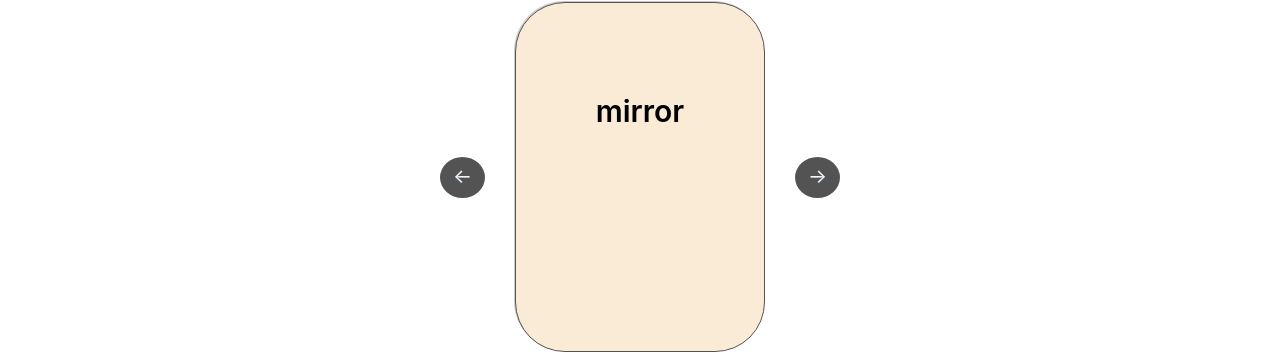
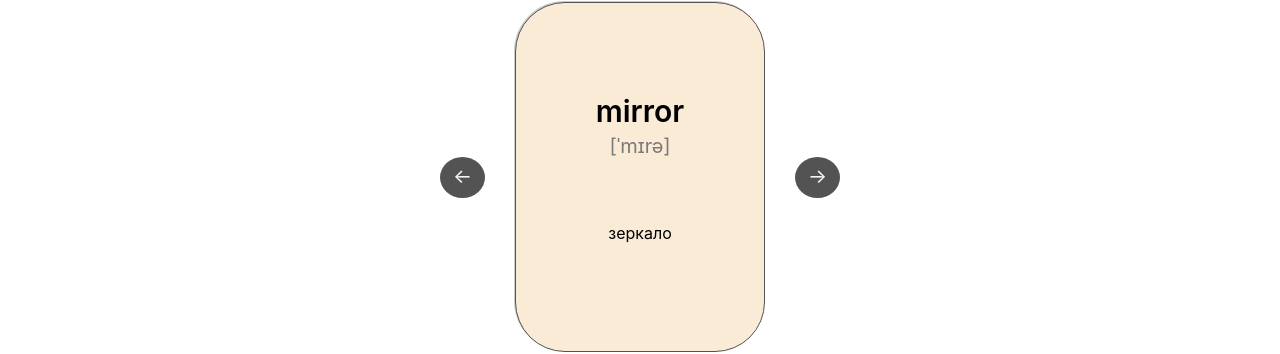
Before and after one commit to anna-shr/languageStudy, a React (Create React App) app: page / in a window 1280 px wide. Both pictures are taken after a click on the button "Перевести". Shown: the part 128-482 px from the top of the page. Built offline with nearby package versions, Linux system fonts and the light colour scheme.

Commit message:
add card edits

```diff
--- a/src/Components/Card/Card.js
+++ b/src/Components/Card/Card.js
@@ -53,10 +53,9 @@ function Card(props) {
 
       <div className="card" onClick={handleCardClick}>
         <p className='word'>{words[counter].english}</p>
-        <p className='transcription'>{props.transcription}</p>
+        <p className='transcription'>{words[counter].transcription}</p>
         <button className={"showTranslation " + (hide ? "hide" : "")} onClick={handleButtonClick}>Перевести</button>
-        <p className={"translate " + (hide ? "" : "hide")}>{props.translate}</p>
-        <p className='tags'>{props.tags}</p>
+        <p className={"translate " + (hide ? "" : "hide")}>{words[counter].russian}</p>
       </div>
 
       <div className="arrow" onClick={handleArrowRight}> → </div>
```
